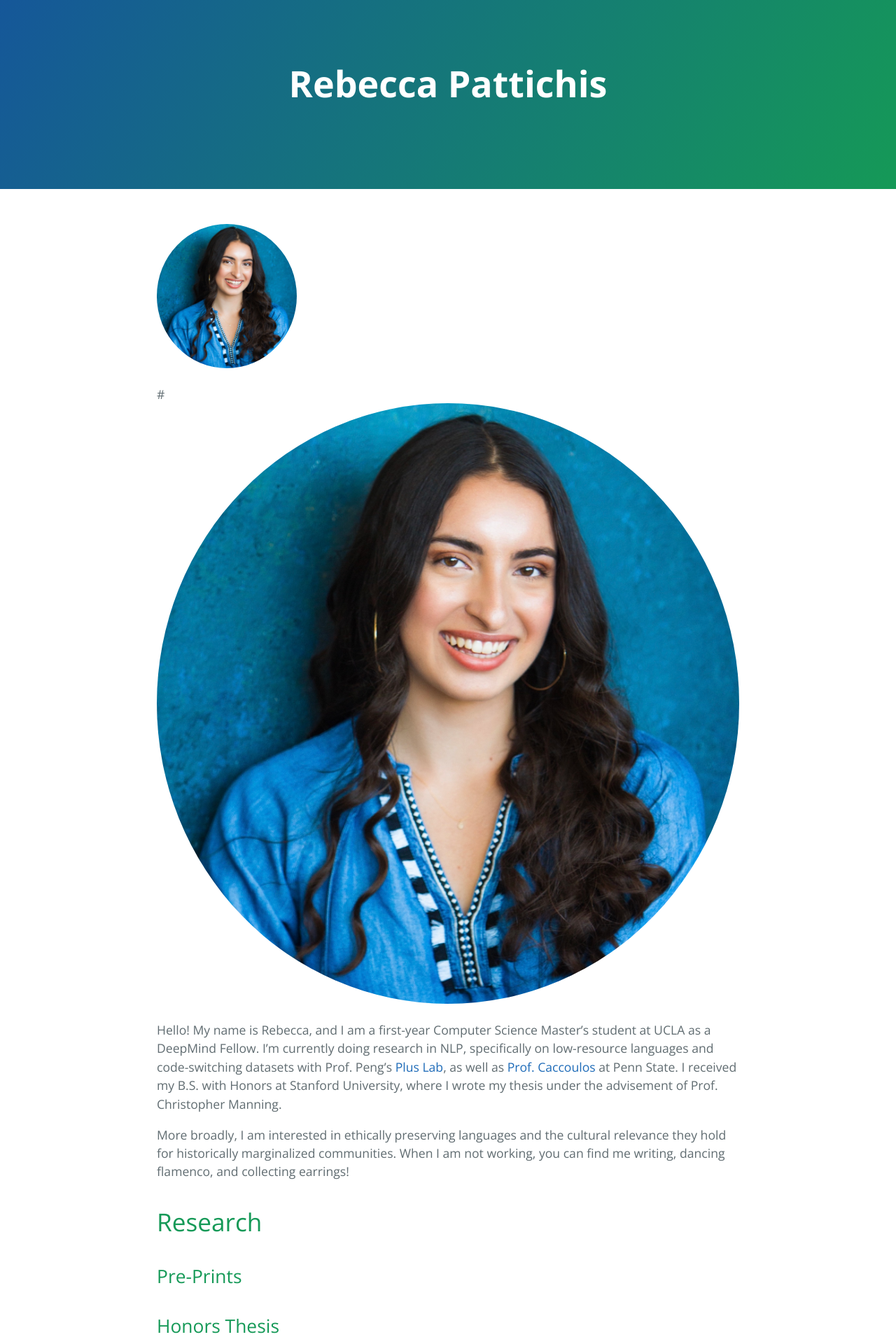
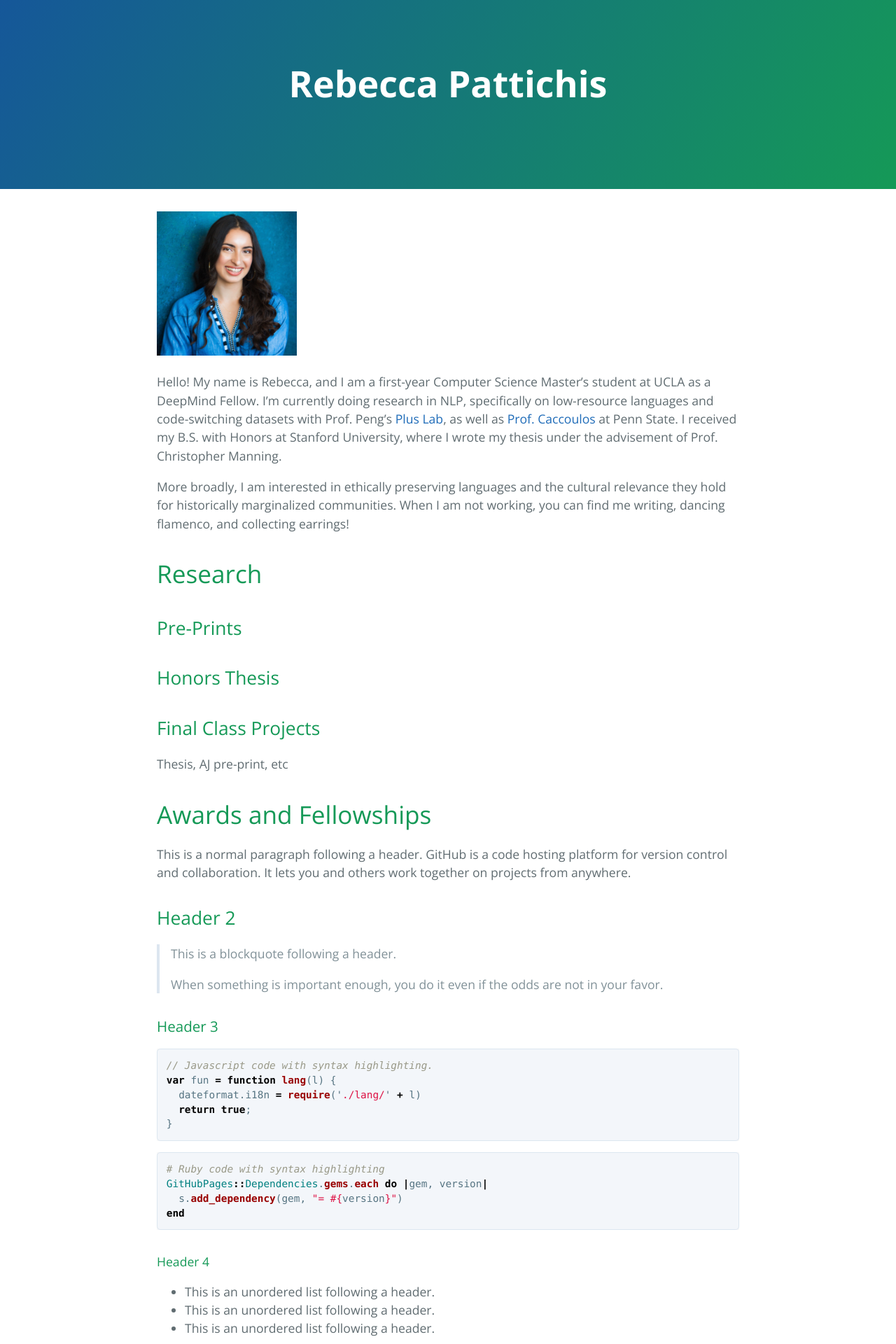
Before and after one commit to rpattichis/rpattichis.github.io, a Jekyll site: the page built from index.md, in a window 1280 px wide. Shown: the top 1920 px of the page at 70% size. Built offline with Jekyll 4.4.1, drawn with Linux system fonts in a browser that asks for light colours; the repository's description, which GitHub fills in, is left out.

Commit message:
Update index.md

```diff
--- a/index.md
+++ b/index.md
@@ -2,14 +2,7 @@
 layout: default
 ---
 
-<style>
-img {
-  border-radius: 50%;
-}
-</style>
 <img src="./imgs/HEADSHOT.jpg" alt="Headshot" style="width:200px">
-
-#![Headshot](./imgs/HEADSHOT.jpg)
 
 Hello! My name is Rebecca, and I am a first-year Computer Science Master's student at UCLA as a DeepMind Fellow. I'm currently doing research in NLP, specifically on low-resource languages and code-switching datasets with Prof. Peng's [Plus Lab](https://vnpeng.net/), as well as [Prof. Caccoulos](https://sip.la.psu.edu/people/rct11/) at Penn State. I received my B.S. with Honors at Stanford University, where I wrote my thesis under the advisement of Prof. Christopher Manning.
 
```
